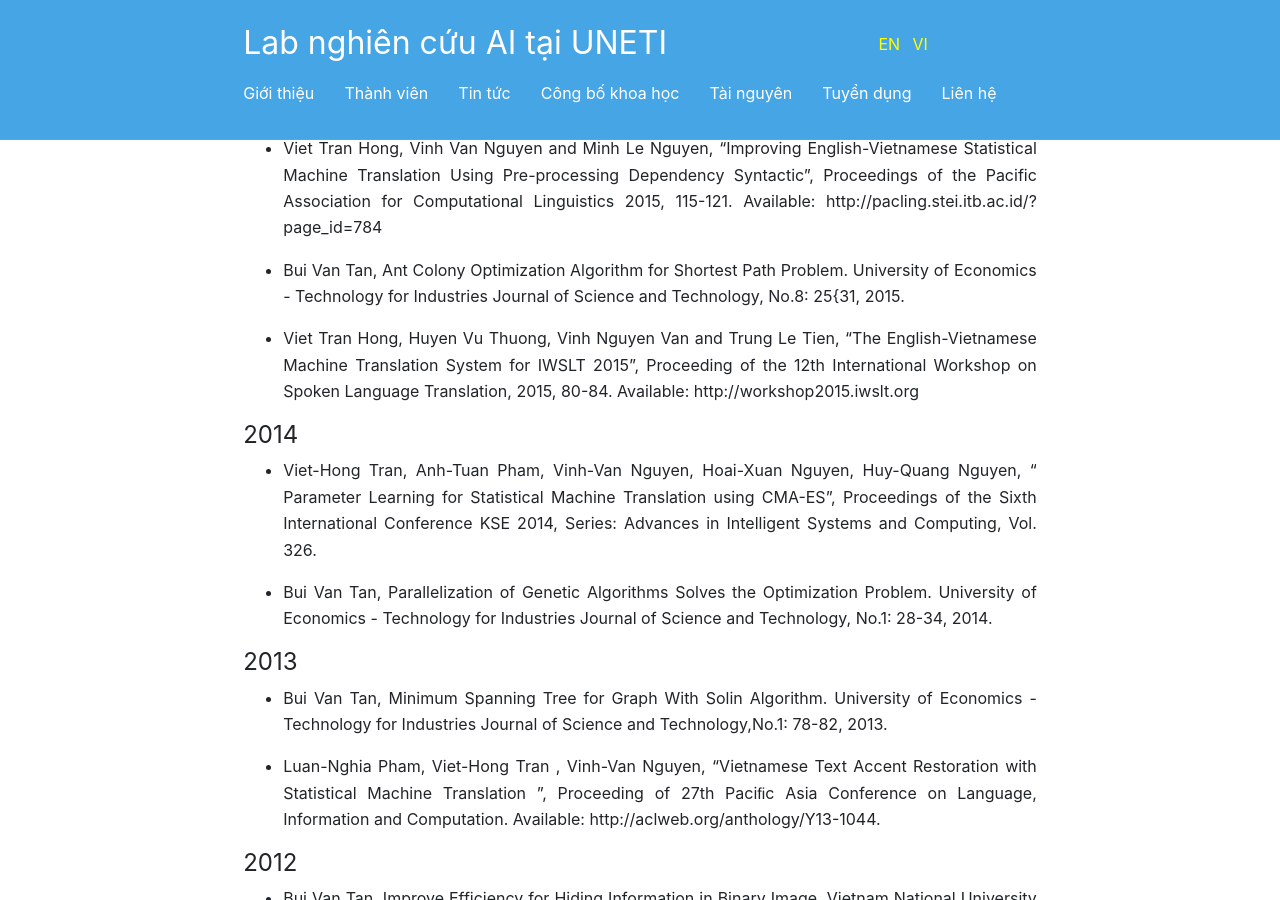
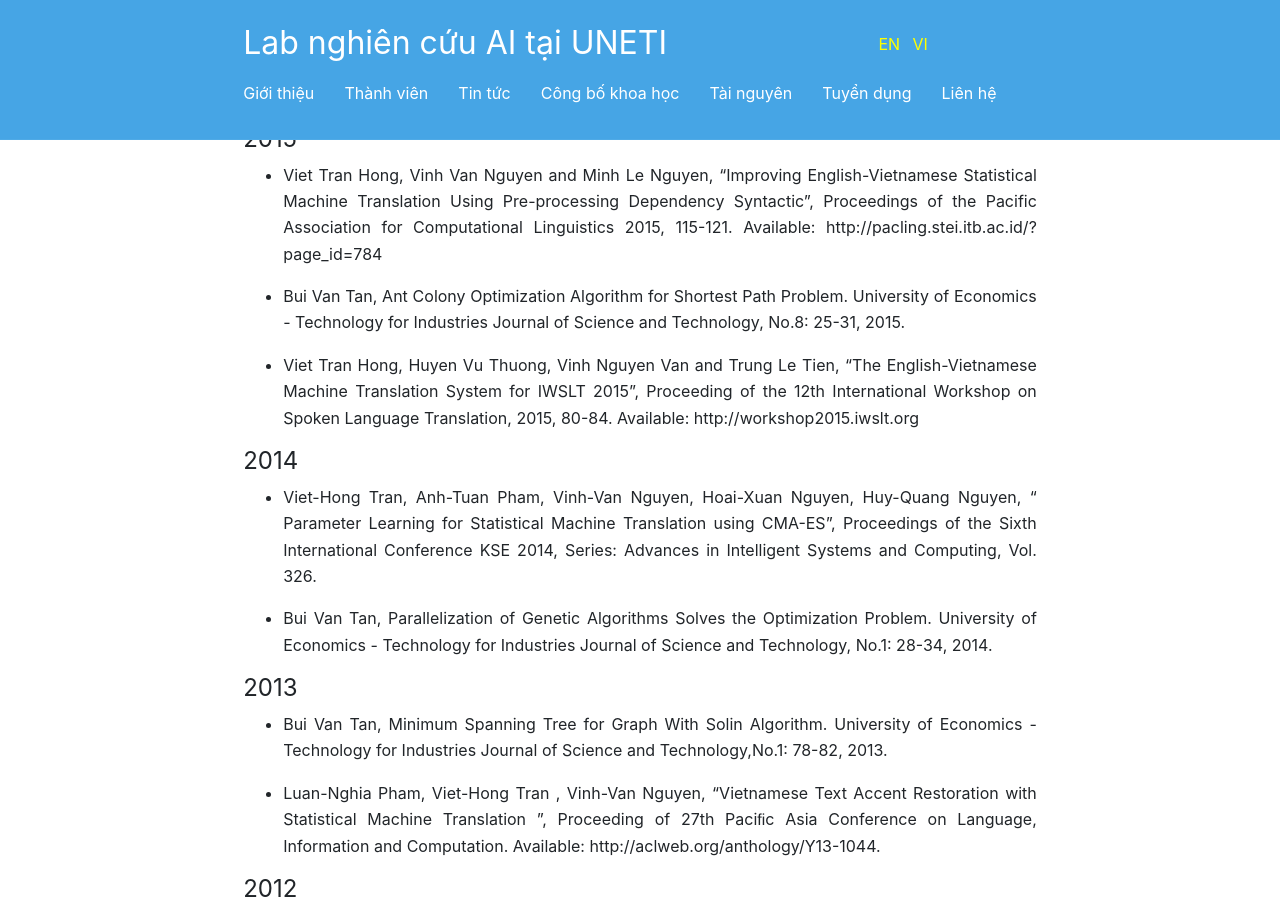
Before and after one commit to unetilab/unetilab.github.io, a Jekyll site: the page built from vi/Publications.md, in a window 1280 px wide and 900 px high, scrolled down 1326 px. Built offline with Jekyll 4.4.1, drawn with Linux system fonts in a browser that asks for light colours; nearby versions of some CDN libraries; library files that are not in the unit come from our copies.

```diff
--- a/vi/Publications.md
+++ b/vi/Publications.md
@@ -28,7 +28,7 @@ order: 3
 
 * Bui Van Tan, Nguyen Phuong Thai and Pham Van Lam. Construction of a Word Similarity Dataset and Avaluation of Word Similarity Techniques for Vietnamese. The 9th International Conference on Knowledge and Systems Engineering (KSE),2017.
 
-Bui Van Tan, Nguyen Phuong Thai and Nguyen Minh Thuan. Enhancement of Measurement Efficency for Semantic Similarrity based on WordNet. Fundamental and Applied IT Research Conference (Fair), 2017.
+* Bui Van Tan, Nguyen Phuong Thai and Nguyen Minh Thuan. Enhancement of Measurement Efficency for Semantic Similarrity based on WordNet. Fundamental and Applied IT Research Conference (Fair), 2017.
 
 #### 2016
 * Viet Tran Hong,Huyen Vu Thuong, Thu Pham Hoai, Vinh Nguyen Van and Nguyen Le Minh “A Reordering Model For Vietnamese-English Statistical Machine Translation Using Dependency Information”, Proceedings of International Conference on Computing & Communication Technologies, Research, Innovation, and Vision for the Future (RIVF), 2016.
@@ -38,7 +38,7 @@ Bui Van Tan, Nguyen Phuong Thai and Nguyen Minh Thuan. Enhancement of Measuremen
 #### 2015
 * Viet Tran Hong, Vinh Van Nguyen and Minh Le Nguyen, “Improving English-Vietnamese Statistical Machine Translation Using Pre-processing Dependency Syntactic”, Proceedings of the Pacific Association for Computational Linguistics 2015, 115-121. Available: http://pacling.stei.itb.ac.id/?page_id=784
 
-* Bui Van Tan, Ant Colony Optimization Algorithm for Shortest Path Problem. University of Economics - Technology for Industries Journal of Science and Technology, No.8: 25{31, 2015.
+* Bui Van Tan, Ant Colony Optimization Algorithm for Shortest Path Problem. University of Economics - Technology for Industries Journal of Science and Technology, No.8: 25-31, 2015.
 
 * Viet Tran Hong, Huyen Vu Thuong, Vinh Nguyen Van and Trung Le Tien, “The English-Vietnamese Machine Translation System for IWSLT 2015”, Proceeding of the 12th International Workshop on Spoken Language Translation, 2015, 80-84. Available: http://workshop2015.iwslt.org
 
```
